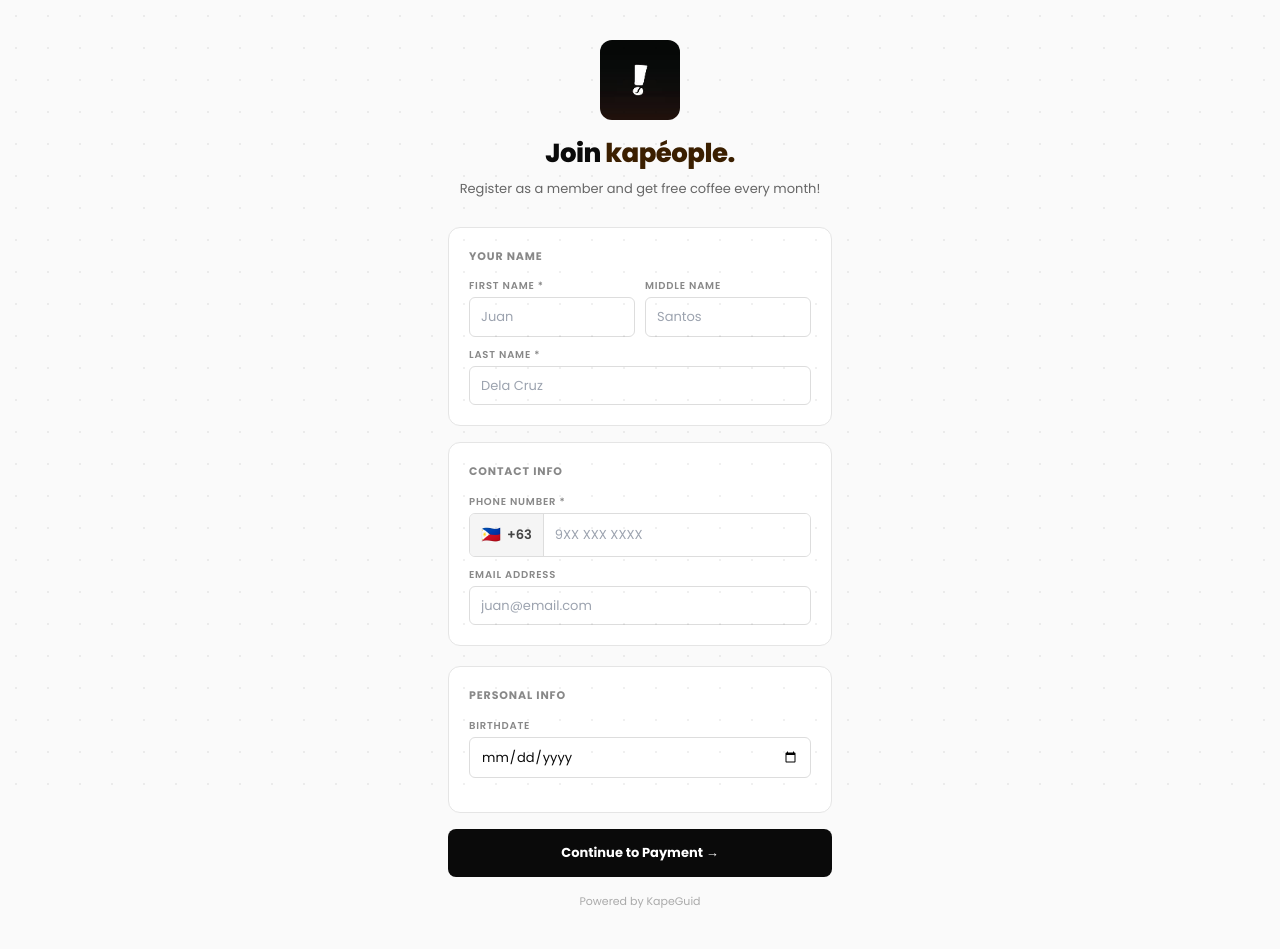
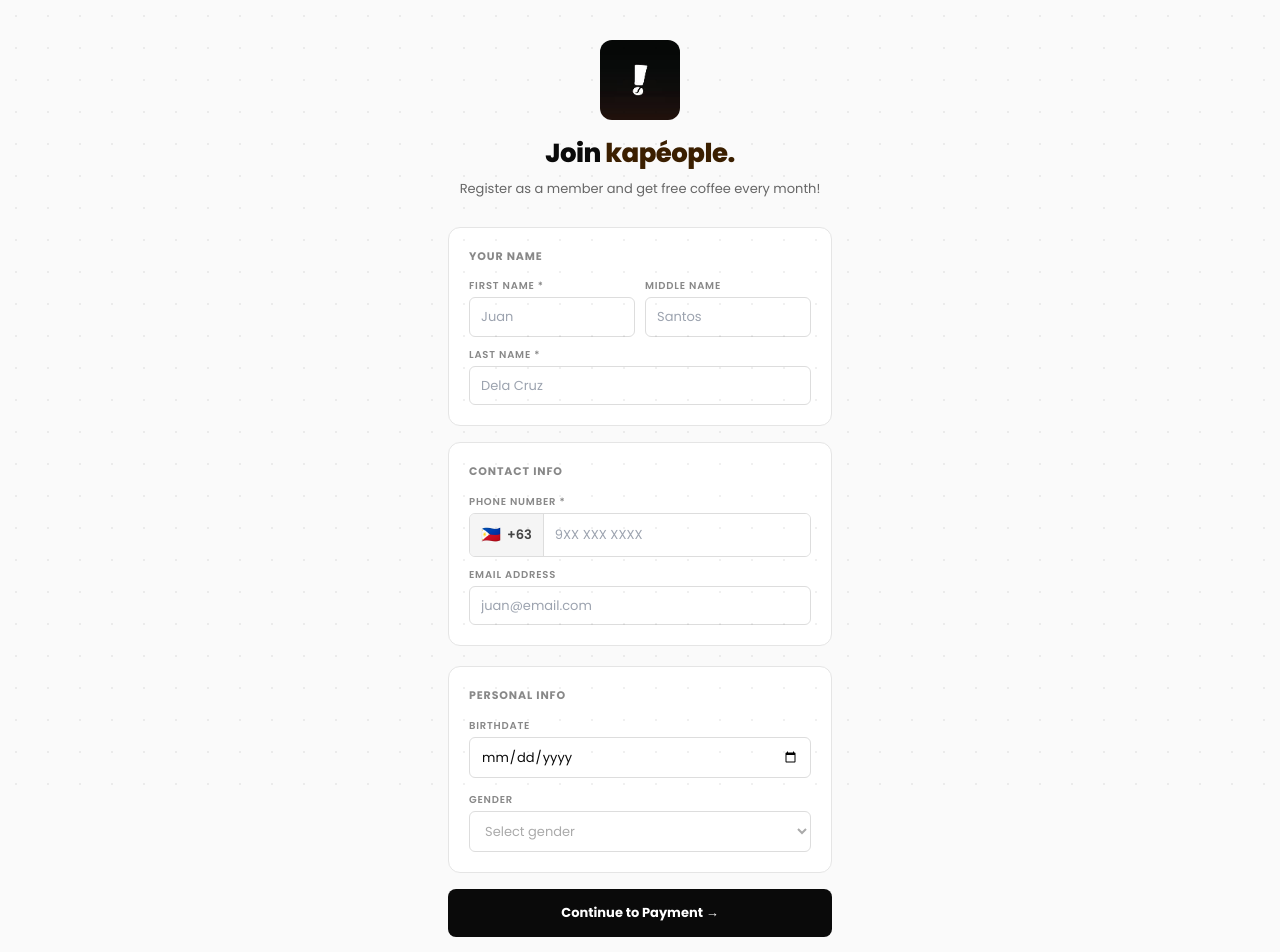
Before and after one commit to atundaryl-ops/kapeguidv2, a Next.js app: page /register in a window 1280 px wide. Shown: the top 952 px of the page. Built offline with nearby package versions, Linux system fonts and the light colour scheme; no server answers.

Commit message:
adjustment7

```diff
--- a/app/register/page.tsx
+++ b/app/register/page.tsx
@@ -175,34 +175,27 @@
               Complete Payment
             </h1>
             <p style={{ fontSize: 13, color: "#666", marginTop: 6 }}>
-              Pay <strong style={{ color: "#0A0A0A" }}>₱500</strong> via GCash to activate your membership
+              Pay <strong style={{ color: "#0A0A0A" }}>₱500</strong> via QR to activate your membership
             </p>
           </div>
 
-          {/* GCash details */}
-          <div style={{ background: "#FFF", border: "1px solid #E5E5E5", borderRadius: 12, padding: 20, marginBottom: 16 }}>
-            <p style={{ fontSize: 11, fontWeight: 700, textTransform: "uppercase", letterSpacing: "0.08em", color: "#888", marginBottom: 14 }}>
-              GCash Payment Details
+          {/* GCash QR */}
+            <div style={{ background: "#FFF", border: "1px solid #E5E5E5", borderRadius: 12, padding: 20, marginBottom: 16, textAlign: "center" }}>
+            <p style={{ fontSize: 11, fontWeight: 700, textTransform: "uppercase", letterSpacing: "0.08em", color: "#888", marginBottom: 4 }}>
+                Scan to Pay via QR
             </p>
-            <div style={{ display: "flex", justifyContent: "space-between", alignItems: "center", padding: "10px 0", borderBottom: "1px solid #F0F0F0" }}>
-              <span style={{ fontSize: 13, color: "#666" }}>Amount</span>
-              <span style={{ fontSize: 20, fontWeight: 800, color: "#0A0A0A" }}>₱500.00</span>
+            <p style={{ fontSize: 20, fontWeight: 800, color: "#0A0A0A", marginBottom: 14 }}>₱500.00</p>
+            <img src="/images/gcash-qr.png" alt="Payment QR Code"
+                style={{ width: 220, height: 220, objectFit: "contain", borderRadius: 8, margin: "0 auto", display: "block" }} />
+            <p style={{ fontSize: 12, color: "#888", marginTop: 12 }}>
+                Scan QR → Enter <strong style={{ color: "#0A0A0A" }}>₱500</strong> → Pay
+            </p>
             </div>
-            <div style={{ display: "flex", justifyContent: "space-between", alignItems: "center", padding: "10px 0", borderBottom: "1px solid #F0F0F0" }}>
-              <span style={{ fontSize: 13, color: "#666" }}>GCash Number</span>
-              <span style={{ fontSize: 14, fontWeight: 700, color: "#0A0A0A", letterSpacing: "0.04em" }}>0948 225 5802</span>
-            </div>
-            <div style={{ display: "flex", justifyContent: "space-between", alignItems: "center", padding: "10px 0" }}>
-              <span style={{ fontSize: 13, color: "#666" }}>Account Name</span>
-              <span style={{ fontSize: 14, fontWeight: 700, color: "#0A0A0A" }}>Kapeguid</span>
-            </div>
-          </div>
-
           {/* Instructions */}
           <div style={{ background: "#F0FDF4", border: "1px solid #BBF7D0", borderRadius: 12, padding: 14, marginBottom: 20 }}>
             <p style={{ fontSize: 12, color: "#166534", lineHeight: 1.7 }}>
-              1. Open your <strong>GCash app</strong><br/>
-              2. Send <strong>₱500</strong> to <strong>0948 225 5802</strong><br/>
+              1. Open your <strong>PREFERRED APPLICATION</strong><br/>
+              2. SCAN THE <strong>QR CODE</strong><br/>
               3. Take a <strong>screenshot</strong> of the confirmation<br/>
               4. Upload the screenshot below
             </p>
@@ -366,6 +359,26 @@
             </div>
 
             {/* Gender */}
+                <div>
+                <label style={{ fontSize: 10, fontWeight: 600, textTransform: "uppercase", letterSpacing: "0.08em", color: "#888", display: "block", marginBottom: 4 }}>Gender</label>
+                <select
+                    style={{ width: "100%", padding: "9px 11px", borderRadius: 6, border: "1px solid #DDD", fontSize: 13, fontFamily: "Poppins, sans-serif", outline: "none", background: "#FFF", color: form.gender ? "#0A0A0A" : "#AAA" }}
+                    value={form.gender}
+                    onChange={(e) => setForm({ ...form, gender: e.target.value, gender_other: "" })}>
+                    <option value="" disabled>Select gender</option>
+                    <option value="Male">Male</option>
+                    <option value="Female">Female</option>
+                    <option value="Prefer not to say">Prefer not to say</option>
+                    <option value="Others">Others</option>
+                </select>
+                {form.gender === "Others" && (
+                    <input
+                    style={{ width: "100%", padding: "9px 11px", borderRadius: 6, border: "1px solid #DDD", fontSize: 13, fontFamily: "Poppins, sans-serif", outline: "none", marginTop: 8 }}
+                    placeholder="Please specify your gender"
+                    value={form.gender_other}
+                    onChange={(e) => setForm({ ...form, gender_other: e.target.value })} />
+                )}
+                </div>
             </div>
 
             <button onClick={handleSubmit}
```
Also changed, not shown: public/images/gcash-qr.png (added).
